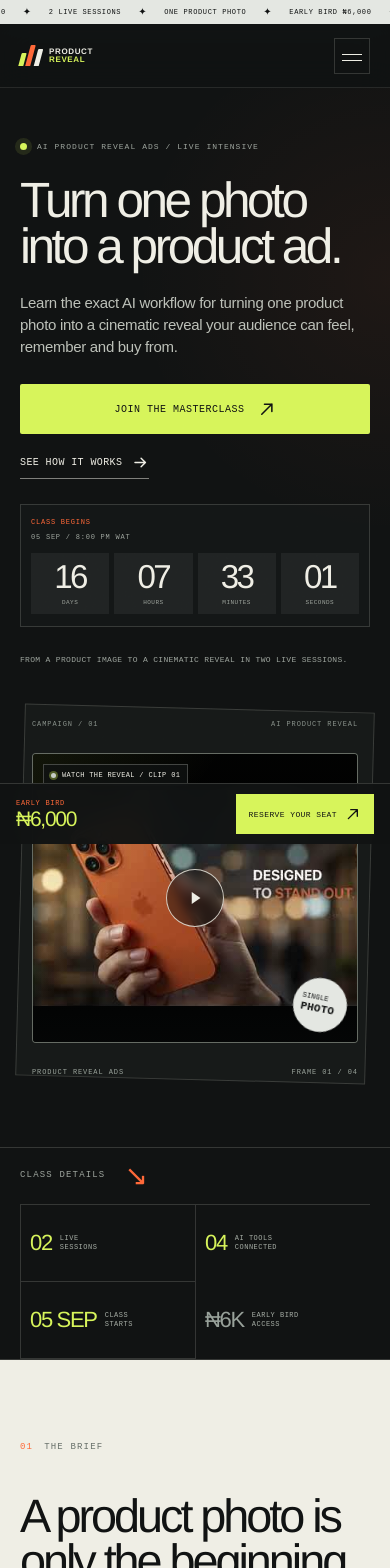
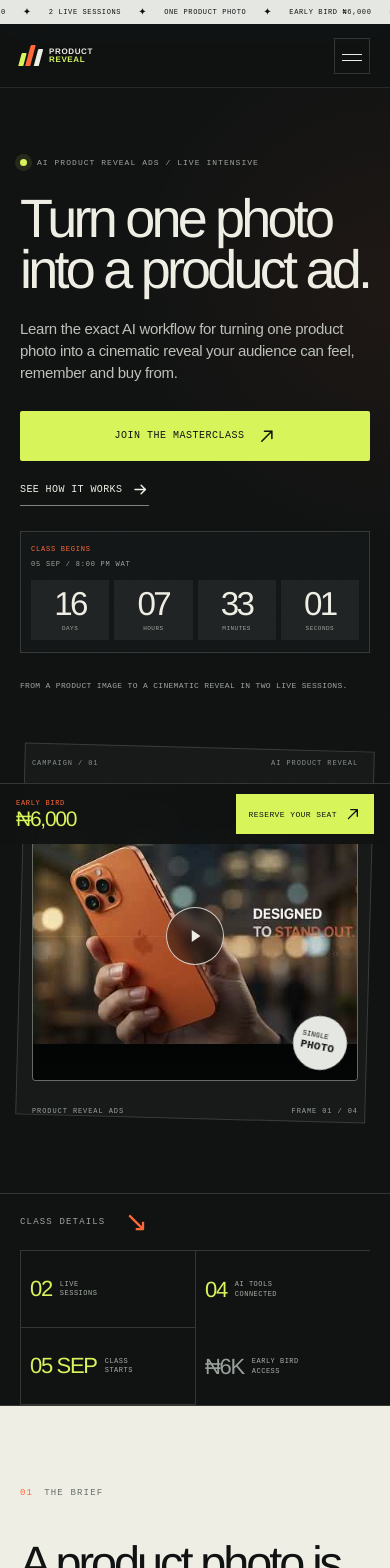
Before and after one commit to franklinalegu/productreveal, a React (Vite) app: page / in a window 390 px wide. Shown: the top 1568 px of the page. Built offline with nearby package versions, Linux system fonts and the light colour scheme; no server answers.

Commit message:
Prevent hero title overlap at tablet widths

```diff
--- a/index.html
+++ b/index.html
@@ -955,6 +955,15 @@ a.play-button { text-decoration: none; }
   .public-calendar-actions { grid-template-columns: 1fr; }
 }
 
+/* Hero overflow guard for tablet and compact preview widths. */
+@media (max-width: 900px) {
+  .hero { display: flex; flex-direction: column; align-items: stretch; min-height: 0; padding-top: 70px; padding-bottom: 74px; }
+  .hero-copy { max-width: 760px; }
+  .hero h1 { max-width: 100%; font-size: clamp(54px, 10vw, 92px); line-height: .95; }
+  .hero h1 .title-line { white-space: normal !important; }
+  .hero-art { width: min(100%, 560px); align-self: center; margin-top: 54px; }
+}
+
 /* Standalone preview helpers. The page also has a React version for the live Vite preview. */
 .main-nav a { border: 0; background: transparent; color: var(--muted); padding: 10px 0; font-family: var(--mono); font-size: 10px; text-transform: uppercase; letter-spacing: .07em; transition: color .2s ease; }
 .main-nav a:hover { color: var(--cream); }
--- a/src/styles.css
+++ b/src/styles.css
@@ -945,3 +945,12 @@ a.play-button { text-decoration: none; }
 @media (max-width: 720px) {
   .public-calendar-actions { grid-template-columns: 1fr; }
 }
+
+/* Hero overflow guard for tablet and compact preview widths. */
+@media (max-width: 900px) {
+  .hero { display: flex; flex-direction: column; align-items: stretch; min-height: 0; padding-top: 70px; padding-bottom: 74px; }
+  .hero-copy { max-width: 760px; }
+  .hero h1 { max-width: 100%; font-size: clamp(54px, 10vw, 92px); line-height: .95; }
+  .hero h1 .title-line { white-space: normal !important; }
+  .hero-art { width: min(100%, 560px); align-self: center; margin-top: 54px; }
+}
```
